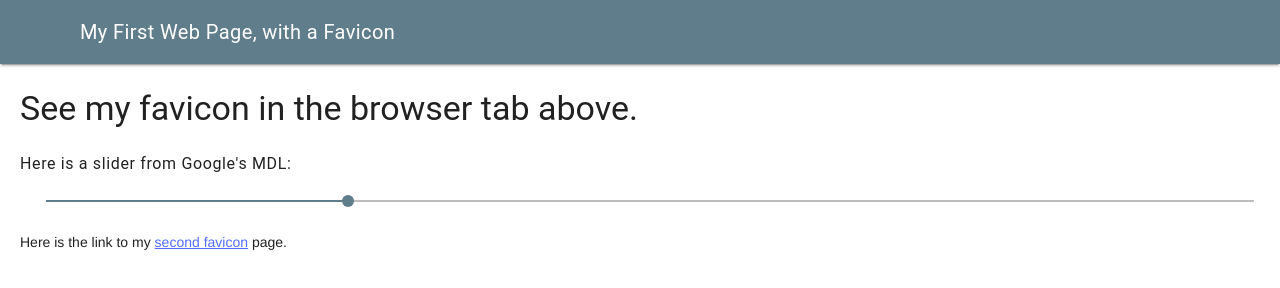
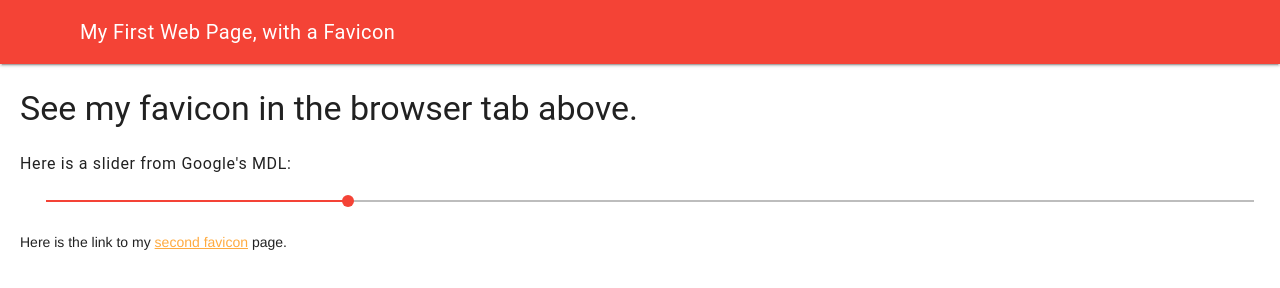
Before and after one commit to ICS2O-Programming-NathanA/Unit1-06-HTML-Favicon, a plain HTML site: page index.html in a window 1280 px wide. Drawn offline with nearby package versions, Linux system fonts and the light colour scheme.

Commit message:
updated index.html

```diff
--- a/index.html
+++ b/index.html
@@ -15,7 +15,7 @@
 
 		<!-- To use Google's MDL -->
     <link rel="stylesheet" href="https://fonts.googleapis.com/icon?family=Material+Icons">
-    <link rel="stylesheet" href="https://code.getmdl.io/1.3.0/material.blue_grey-indigo.min.css" />
+     <link rel="stylesheet" href="https://code.getmdl.io/1.3.0/material.red-orange.min.css" />
     <title>My First Web Page, with a Favicon</title>
   </head>
   <body>
```
Also changed, not shown: fav_index/android-chrome-192x192.png (added), fav_index/android-chrome-512x512.png (added), fav_index/apple-touch-icon.png (added), fav_index/favicon-16x16.png (added), fav_index/favicon-32x32.png (added), fav_index/favicon.ico (added), fav_index/site.webmanifest (added).
